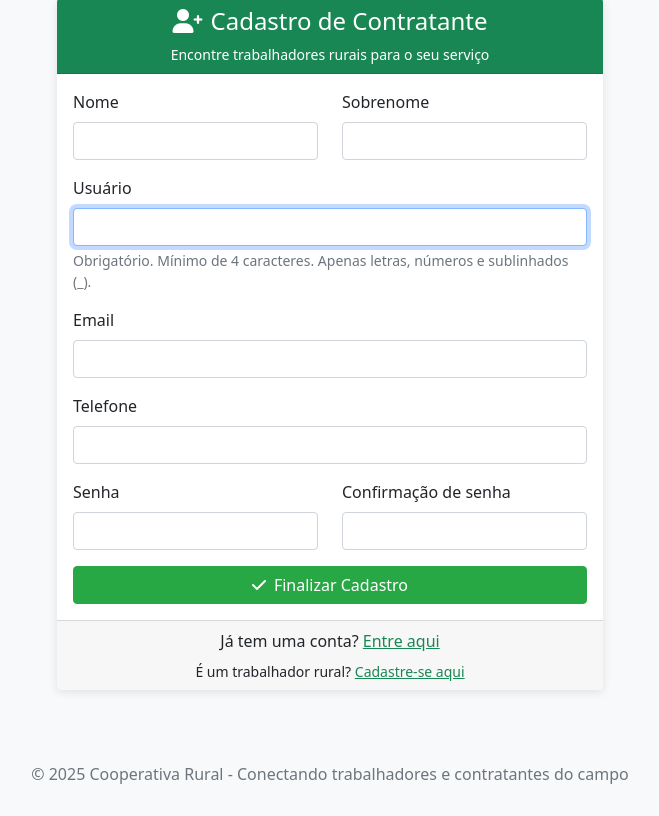
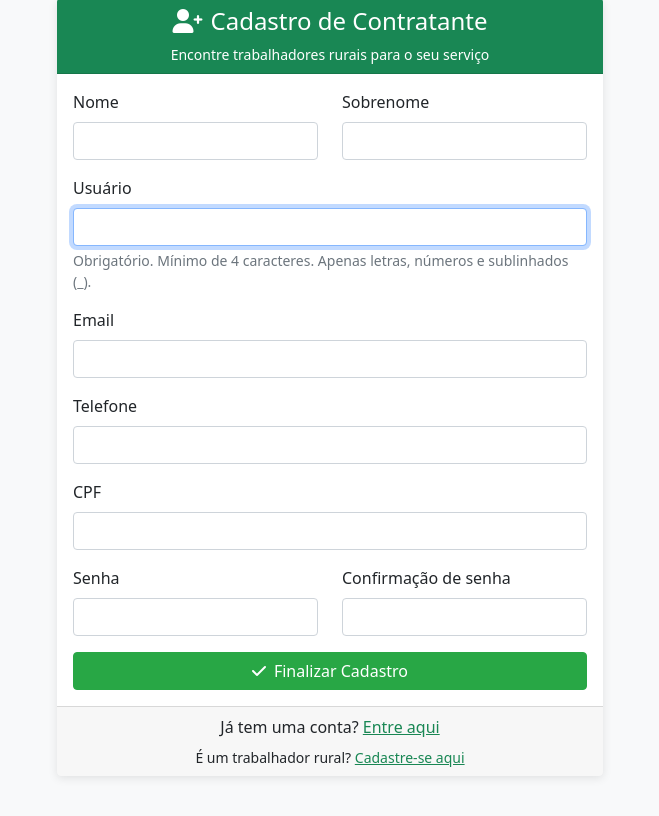
Before and after one commit to GabrielRibeiroRodrigues/Cooperativa, a Django app: page /registro/contratante/ in a window 1280 px wide. Shown: the part 81-897 px from the top of the page, without its empty margins (310-969 px from the left). Before the commit the page ends 865 px from the top, so only its background shows below. Run offline with Django 5.2, Linux system fonts and the light colour scheme.

Commit message:
feat: Inserir cpf como dado do usuário

```diff
--- a/core/forms.py
+++ b/core/forms.py
@@ -26,9 +26,11 @@ class RegistroForm(UserCreationForm):
         validators=[MinValueValidator(Decimal('0.00'))]
     )
 
+    cpf = forms.CharField(max_length=14, required=True, label='CPF')
+
     class Meta:
         model = User
-        fields = ('username', 'email', 'first_name', 'last_name', 'telefone', 'role', 'valor_diario')
+        fields = ('username', 'email', 'cpf', 'first_name', 'last_name', 'telefone', 'role', 'valor_diario')
 
     def __init__(self, *args, **kwargs):
         super().__init__(*args, **kwargs)
@@ -40,6 +42,25 @@ class RegistroForm(UserCreationForm):
 
         # Radio buttons para role
         self.fields['role'].widget.attrs['class'] = 'form-check-input'
+
+    def clean_cpf(self):
+        cpf = self.cleaned_data.get('cpf')
+
+        if cpf:
+            cpf_numeros = re.sub(r'\D', '', cpf)
+
+            if len(cpf_numeros) != 11 or len(set(cpf_numeros)) == 1:
+                raise forms.ValidationError("CPF inválido. Verifique os números digitados.")
+
+            for i in range(9, 11):
+                soma = sum((int(cpf_numeros[num]) * ((i + 1) - num) for num in range(0, i)))
+                digito = ((soma * 10) % 11) % 10
+                if digito != int(cpf_numeros[i]):
+                    raise forms.ValidationError("CPF inválido. Dígito verificador incorreto.")
+
+            return cpf
+
+        return cpf
 
     def clean_username(self):
         username = self.cleaned_data.get('username')
@@ -82,10 +103,11 @@ class RegistroForm(UserCreationForm):
 class PerfilForm(forms.ModelForm):
     class Meta:
         model = User
-        fields = ['first_name', 'last_name', 'email', 'telefone', 'valor_diario']
+        fields = ['first_name', 'last_name', 'cpf', 'email', 'telefone', 'valor_diario']
         labels = {
             'first_name': 'Nome',
             'last_name': 'Sobrenome',
+            'cpf': 'CPF',
             'email': 'Email',
             'telefone': 'Telefone',
             'valor_diario': 'Valor diário (R$)',
--- a/core/models.py
+++ b/core/models.py
@@ -39,6 +39,14 @@ class User(AbstractUser):
             MinValueValidator(Decimal('0.00')),
             MaxValueValidator(Decimal('5.00'))
         ]
+    )
+
+    cpf = models.CharField(
+        max_length=14,
+        unique=True,
+        null=True,
+        blank=False,
+        verbose_name='CPF'
     )
 
     def __str__(self):
--- a/core/templates/core/cadastro_contratante.html
+++ b/core/templates/core/cadastro_contratante.html
@@ -47,6 +47,14 @@
                         {{ form.telefone }}
                     </div>
 
+                    <div class="mb-3">
+                        <label for="{{ form.cpf.id_for_label }}" class="form-label">{{ form.cpf.label }}</label>
+                        {{ form.cpf }}
+                        {% if form.cpf.errors %}
+                            <div class="form-text text-danger">{{ form.cpf.errors.0 }}</div>
+                        {% endif %}
+                    </div>
+
                     <div class="row">
                         <div class="col-md-6 mb-3">
                             <label for="{{ form.password1.id_for_label }}" class="form-label">{{ form.password1.label }}</label>
@@ -81,26 +89,41 @@
 {% block scripts %}
 <script>
     document.addEventListener('DOMContentLoaded', function() {
-        // Pega o ID gerado pelo Django para o campo de telefone
         const telefoneInput = document.getElementById('{{ form.telefone.id_for_label }}');
 
         if (telefoneInput) {
             telefoneInput.addEventListener('input', function (e) {
                 let value = e.target.value;
 
-                // Remove tudo o que não for número
                 value = value.replace(/\D/g, '');
 
-                // Limita a 11 números (DDD + 9 dígitos)
                 if (value.length > 11) {
                     value = value.substring(0, 11);
                 }
 
-                // Aplica a máscara: (XX) XXXXX-XXXX ou (XX) XXXX-XXXX
                 value = value.replace(/^(\d{2})(\d)/g, '($1) $2');
                 value = value.replace(/(\d)(\d{4})$/, '$1-$2');
 
-                // Atualiza o valor no input
+                e.target.value = value;
+            });
+        }
+
+        const cpfInput = document.getElementById('{{ form.cpf.id_for_label }}');
+
+        if (cpfInput) {
+            cpfInput.addEventListener('input', function (e) {
+                let value = e.target.value;
+
+                value = value.replace(/\D/g, '');
+
+                if (value.length > 11) {
+                    value = value.substring(0, 11);
+                }
+
+                value = value.replace(/(\d{3})(\d)/, '$1.$2');
+                value = value.replace(/(\d{3})(\d)/, '$1.$2');
+                value = value.replace(/(\d{3})(\d{1,2})$/, '$1-$2');
+
                 e.target.value = value;
             });
         }
```
Also changed, not shown: core/templates/core/cadastro_trabalhador.html (+28 -5 lines), core/migrations/0003_user_cpf.py (added).
